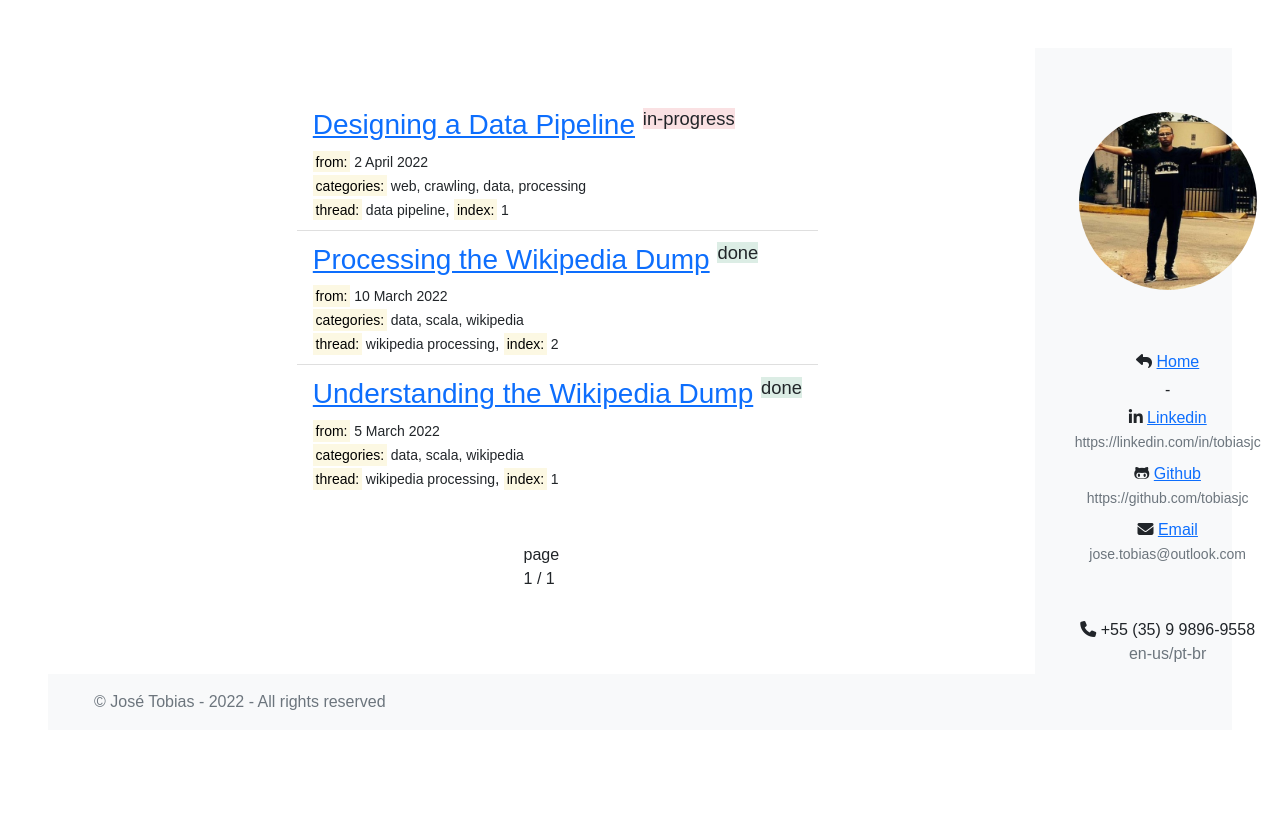
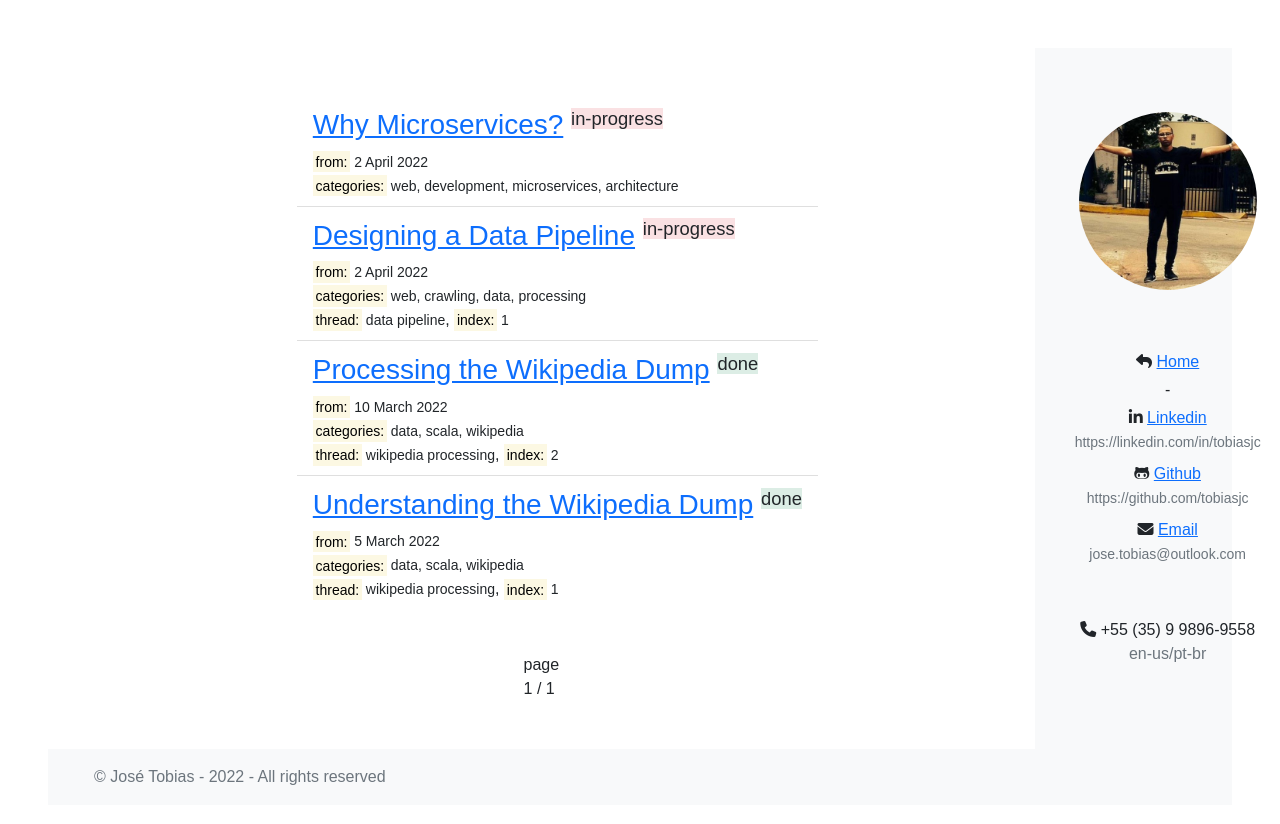
Before and after one commit to tobiasjc/tobiasjc.github.io, a Jekyll site: the page built from index.html, in a window 1280 px wide. Shown: the top 824 px of the page. Built offline with Jekyll 4.4.1, drawn with Linux system fonts in a browser that asks for light colours; nearby versions of some CDN libraries; the list of posts is cut into pages by our own code.

Commit message:
new post idea!
Signed-off-by: José Tobias <jose.tobias@outlook.com>

```diff
--- /dev/null
+++ b/_posts/2022-04-02-Why-Microservices.md
@@ -0,0 +1,6 @@
+---
+layout: post
+title: Why Microservices?
+categories: web development microservices architecture
+status: in-progress
+---
--- a/index.html
+++ b/index.html
@@ -9,7 +9,6 @@ title: Tobias' Blog
         <li class="list-group-item m-1">
             <div class="d-flex w-100 justify-content-between">
                 <div class="flex-column">
-                    {% if post.thread %}
                     <div class="flex-row">
                         <h3><a class="stretched-link" href="{{ post.url }}">{{ post.title }}</a> <small>
                             {% if post.status == "done" %}
@@ -19,7 +18,6 @@ title: Tobias' Blog
                             {% endif %}
                         </small> </h3>
                     </div>
-                    {% endif %}
                     <div class="flex-row">
                         <small><mark>from:</mark> {{ post.date | date: "%-d %B %Y" }}</small>
                     </div>
```
Lines whose indentation alone changed are shown as unchanged.
